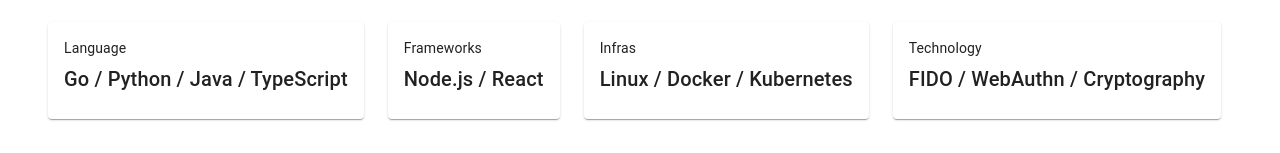
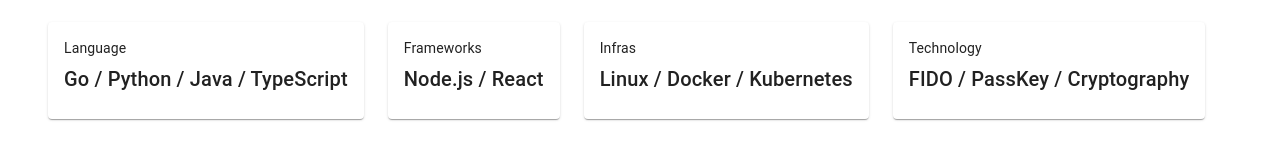
Before and after one commit to YutoOkawa/YutoOkawa.github.io, a React (Create React App) app: page / in a window 1280 px wide. Shown: the part 590-743 px from the top of the page. Built offline with nearby package versions, Linux system fonts and the light colour scheme.

Commit message:
Update Technology

```diff
--- a/src/components/Skills.tsx
+++ b/src/components/Skills.tsx
@@ -17,7 +17,7 @@
 		},
 		{
 			title: 'Technology',
-			content: 'FIDO / WebAuthn / Cryptography',
+			content: 'FIDO / PassKey / Cryptography',
 		}
 	]
 	return (
```
